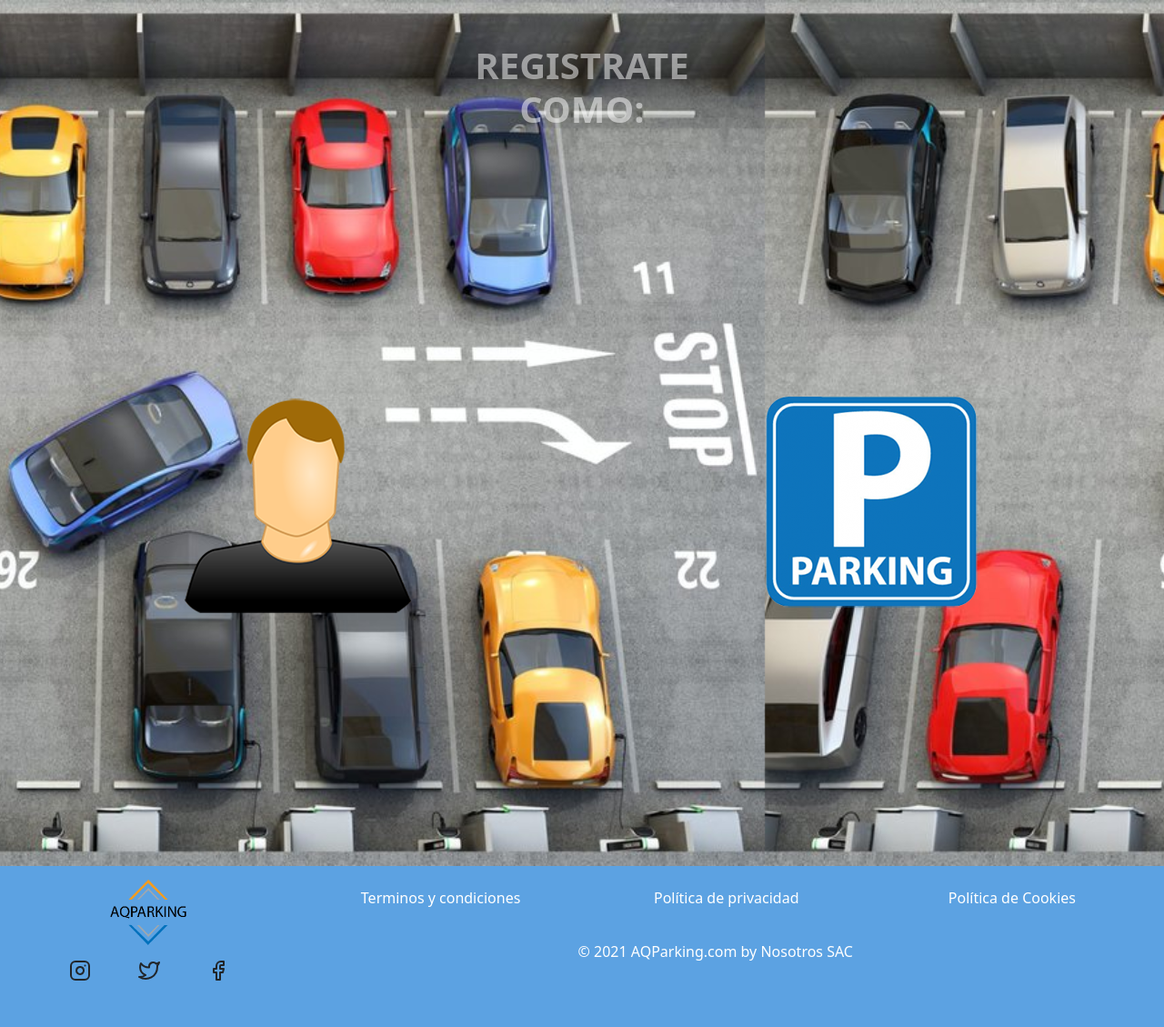
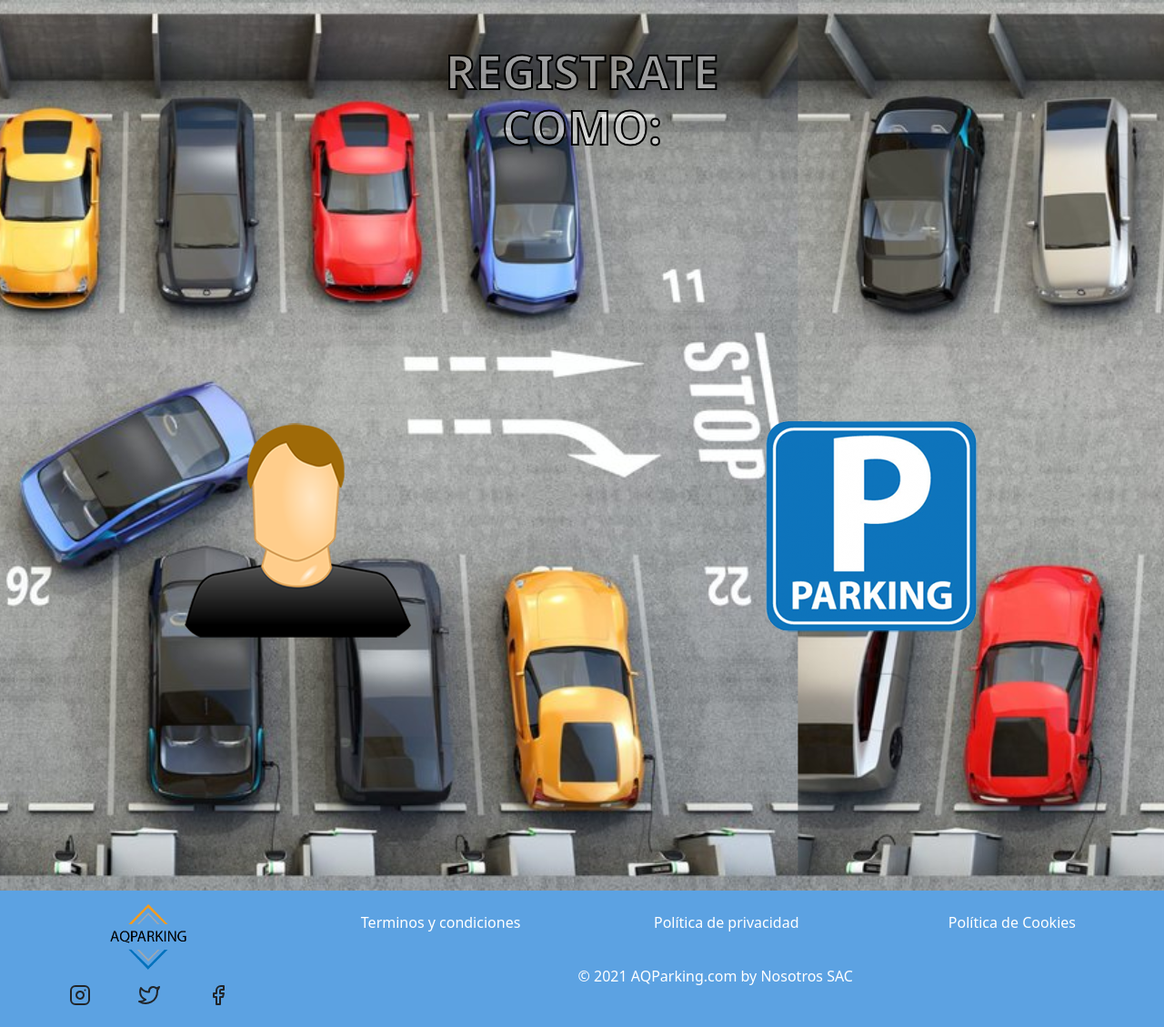
Before and after one commit to JosCha94/AQParking, a PHP site: page /registro.html in a window 1280 px wide. Shown: the part 111-1240 px from the top of the page at 91% size. Before the commit the page ends 1189 px from the top, so only its background shows below. Run offline with PHP 8.4, Linux system fonts and the light colour scheme.

Commit message:
letras registro

```diff
--- a/css/estilos.css
+++ b/css/estilos.css
@@ -123,3 +123,7 @@ label, ::-webkit-input-placeholder {
     height: 100vh;
   }
 } */
+
+/* FUENTE GRANDE */
+.fs-x{font-size:calc(2rem + 1.5vw)!important;}
+.borde{-webkit-text-stroke: 2px black;}
--- a/registro.html
+++ b/registro.html
@@ -61,7 +61,7 @@
     </nav>
     <!-- BODY -->
     <div class="container-fluid bodyreg">
-        <h1 class="text-center fw-bold pt-5 text-white-50">REGISTRATE<br> COMO:</h1>
+        <h1 class="text-center fw-bold pt-5 text-white-50 fs-x borde">REGISTRATE<br> COMO:</h1>
         <div class="row m-0 justify-content-between vh-100 justify-content-center align-items-center">
             <div class="col-12 col-sm-6 ">
                 <div class="d-flex flex-column justify-content-center align-items-center ">
```
